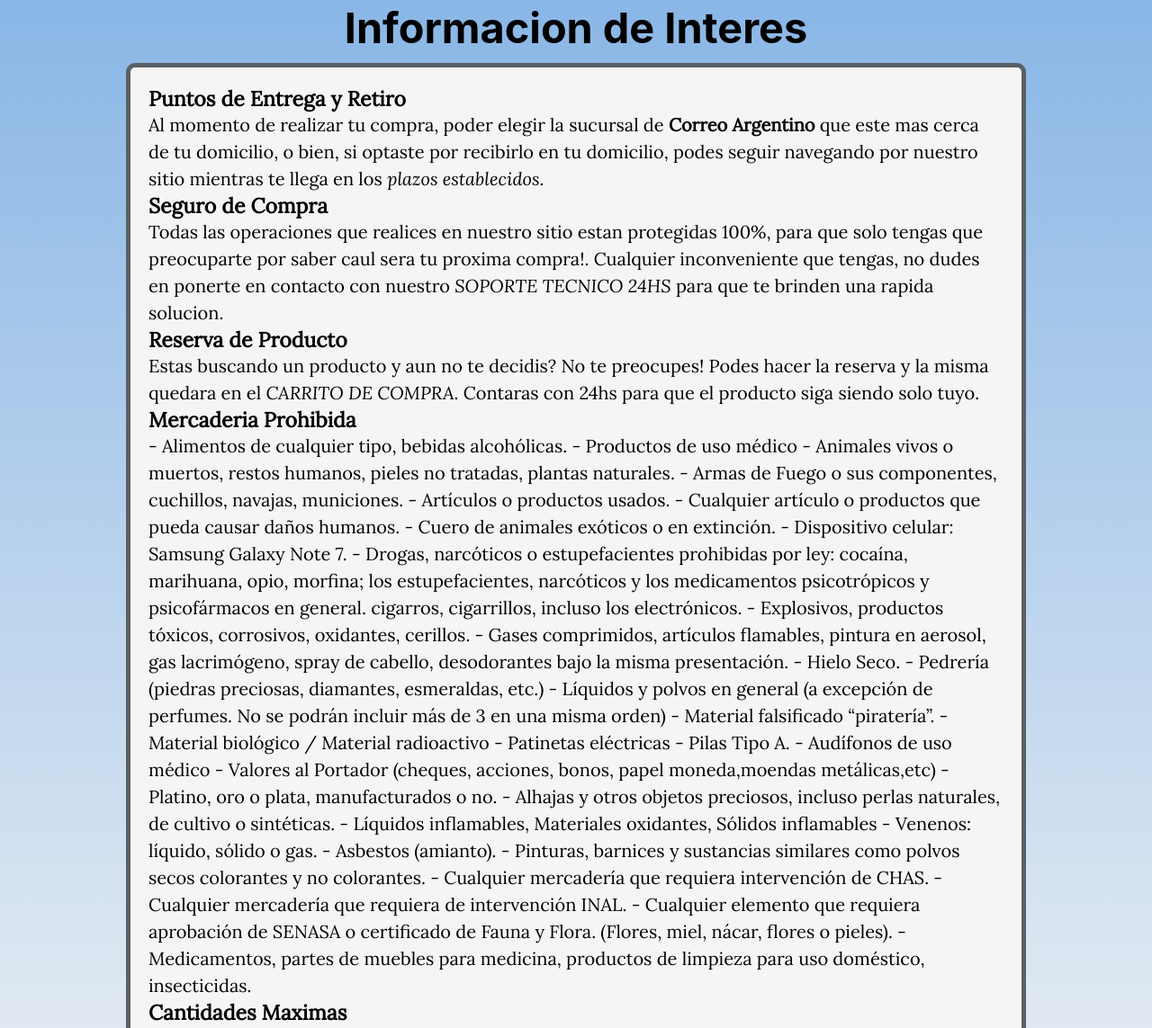
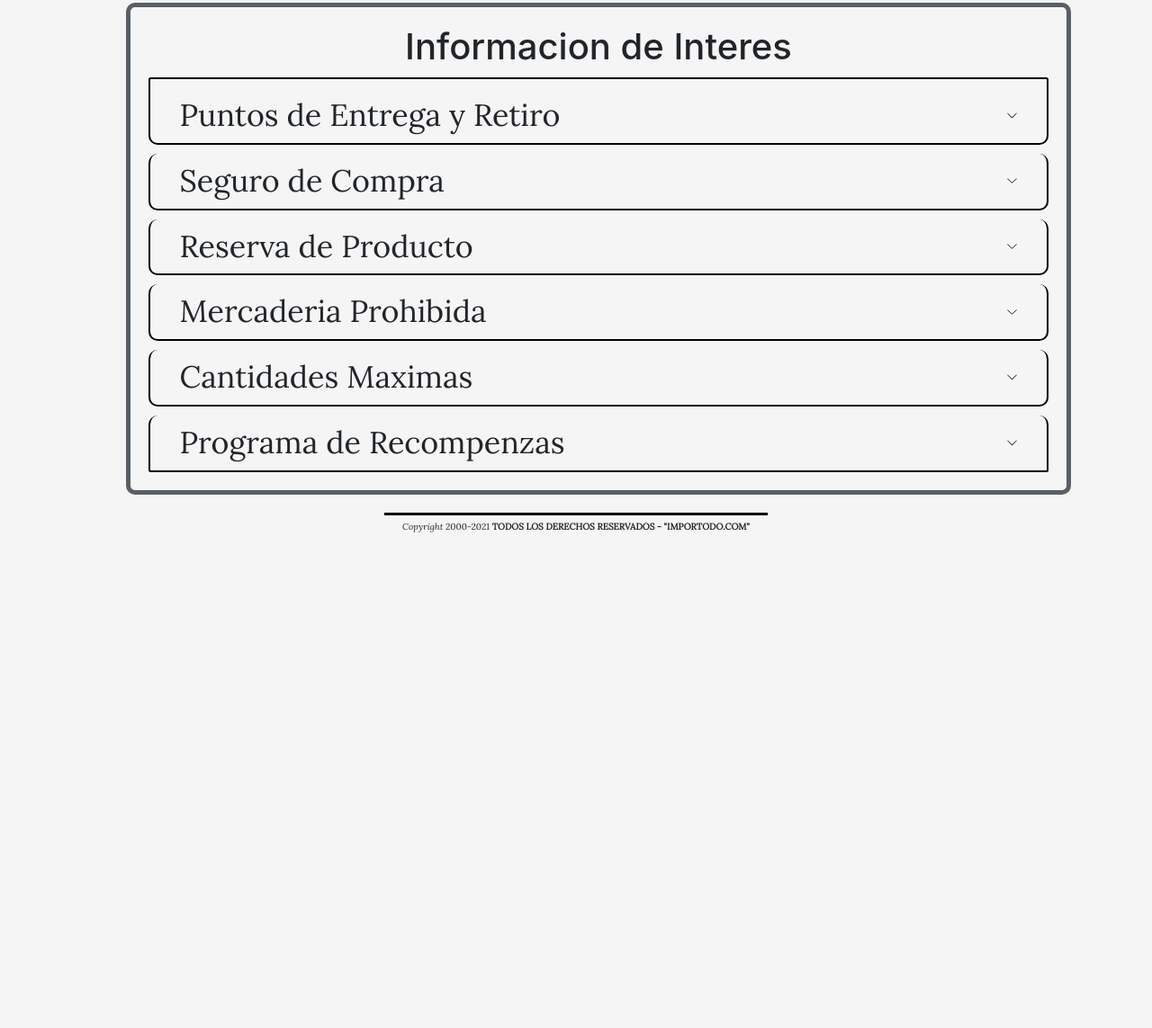
Before and after one commit to arielituzzz/importodo-ArielRicardoSuarezBaez, a plain HTML site: page informacion.html in a window 1280 px wide. Shown: the part 127-1270 px from the top of the page at 90% size. After the commit the page ends 800 px from the top, so only its background shows below. Drawn offline with nearby package versions, Linux system fonts and the light colour scheme.

Commit message:
Aplicado Bootstrap al index.html, ayuda.html e informacion.html

```diff
--- a/estilos.css
+++ b/estilos.css
@@ -1437,9 +1437,9 @@ ul li:hover ol {
 .body__randomTemplateInf {
   display: grid;
   grid-template-columns: 1fr;
-  grid-template-rows: 14rem 400rem 4rem;
+  grid-template-rows: auto auto auto;
   grid-template-areas: "randomHeader" "randomMain" "randomFooter";
-  background-image: linear-gradient(#80b1e5, whitesmoke);
+  background-color: whitesmoke;
 }
 
 .mainInfo {
@@ -1496,14 +1496,6 @@ ul li:hover ol {
 
 /* TABLET························································································································ */
 @media (min-width: 768px) {
-  .body__randomTemplateInf {
-    display: grid;
-    grid-template-columns: 1fr;
-    grid-template-rows: 11rem 249rem 4rem;
-    grid-template-areas: "randomHeader" "randomMain" "randomFooter";
-    background-image: linear-gradient(#80b1e5, whitesmoke);
-    justify-items: center;
-  }
   .mainInfo {
     display: grid;
     grid-template-columns: 1fr;
@@ -1516,14 +1508,6 @@ ul li:hover ol {
 
 /* DESKTOP ······················································································································· */
 @media (min-width: 1024px) {
-  .body__randomTemplateInf {
-    display: grid;
-    grid-template-columns: 1fr;
-    grid-template-rows: 11rem 139rem 4rem;
-    grid-template-areas: "randomHeader" "randomMain" "randomFooter";
-    background-image: linear-gradient(#80b1e5, whitesmoke);
-    justify-items: stretch;
-  }
   .headerAlternativo {
     display: grid;
     grid-template-columns: 1fr 1fr;
--- a/informacion.html
+++ b/informacion.html
@@ -5,6 +5,12 @@
     <meta http-equiv="X-UA-Compatible" content="IE=edge" />
     <meta name="viewport" content="width=device-width, initial-scale=1.0" />
     <title>ImporTodo.Com-Informacion Importante</title>
+    <link
+      href="https://cdn.jsdelivr.net/npm/bootstrap@5.1.0/dist/css/bootstrap.min.css"
+      rel="stylesheet"
+      integrity="sha384-KyZXEAg3QhqLMpG8r+8fhAXLRk2vvoC2f3B09zVXn8CA5QIVfZOJ3BCsw2P0p/We"
+      crossorigin="anonymous"
+    />
     <link rel="stylesheet" href="estilos.css" />
     <link rel="preconnect" href="https://fonts.googleapis.com" />
     <link rel="preconnect" href="https://fonts.gstatic.com" crossorigin />
@@ -37,92 +43,198 @@
       </div>
     </header>
     <main class="randomMain mainInfo">
-      <div class="mainInfo__Title">
-        <h3>Informacion de Interes</h3>
+      <section class="mainInfo__cuestion--container">
+        <div>
+          <h3 class="mainInfo__Title">Informacion de Interes</h3>
         </div>
-      <section class="mainInfo__cuestion--container">
-        <div class="mainInfo__cuestion1">
-          <h4 class="mainInfo__cuestion__subTitle">
+        <div class="accordion" id="accordionPanelsStayOpenExample">
+          <div class="accordion-item mainAyuda__cuestion">
+            <h4 class="accordion-header" id="panelsStayOpen-headingOne">
+              <button
+                class="accordion-button collapsed mainAyuda__cuestion__subTitle"
+                type="button"
+                data-bs-toggle="collapse"
+                data-bs-target="#panelsStayOpen-collapseOne"
+                aria-expanded="true"
+                aria-controls="panelsStayOpen-collapseOne"
+              >
                 Puntos de Entrega y Retiro
+              </button>
             </h4>
-          <p class="mainInfo__cuestion__text">
+            <div
+              id="panelsStayOpen-collapseOne"
+              class="accordion-collapse collapse"
+              aria-labelledby="panelsStayOpen-headingOne"
+            >
+              <p class="accordion-body mainAyuda__cuestion__text">
                 Al momento de realizar tu compra, poder elegir la sucursal de
                 <strong>Correo Argentino</strong> que este mas cerca de tu
-            domicilio, o bien, si optaste por recibirlo en tu domicilio, podes
-            seguir navegando por nuestro sitio mientras te llega en los
-            <em>plazos establecidos</em>.
+                domicilio, o bien, si optaste por recibirlo en tu domicilio,
+                podes seguir navegando por nuestro sitio mientras te llega en
+                los <em>plazos establecidos</em>.
               </p>
             </div>
-        <div class="mainInfo__cuestion2">
-          <h4 class="mainInfo__cuestion__subTitle">Seguro de Compra</h4>
-          <p class="mainInfo__cuestion__text">
-            Todas las operaciones que realices en nuestro sitio estan protegidas
-            100%, para que solo tengas que preocuparte por saber caul sera tu
-            proxima compra!. Cualquier inconveniente que tengas, no dudes en
-            ponerte en contacto con nuestro <em>SOPORTE TECNICO 24HS</em> para
-            que te brinden una rapida solucion.
+          </div>
+          <div class="accordion-item mainAyuda__cuestion">
+            <h4 class="accordion-header" id="panelsStayOpen-headingTwo">
+              <button
+                class="accordion-button collapsed mainAyuda__cuestion__subTitle"
+                type="button"
+                data-bs-toggle="collapse"
+                data-bs-target="#panelsStayOpen-collapseTwo"
+                aria-expanded="false"
+                aria-controls="panelsStayOpen-collapseTwo"
+              >
+                Seguro de Compra
+              </button>
+            </h4>
+            <div
+              id="panelsStayOpen-collapseTwo"
+              class="accordion-collapse collapse"
+              aria-labelledby="panelsStayOpen-headingTwo"
+            >
+              <p class="accordion-body mainAyuda__cuestion__text">
+                Todas las operaciones que realices en nuestro sitio estan
+                protegidas 100%, para que solo tengas que preocuparte por saber
+                caul sera tu proxima compra!. Cualquier inconveniente que
+                tengas, no dudes en ponerte en contacto con nuestro
+                <em>SOPORTE TECNICO 24HS</em> para que te brinden una rapida
+                solucion.
               </p>
             </div>
-        <div class="mainInfo__cuestion3">
-          <h4 class="mainInfo__cuestion__subTitle">Reserva de Producto</h4>
-          <p class="mainInfo__cuestion__text">
+          </div>
+          <div class="accordion-item mainAyuda__cuestion">
+            <h4 class="accordion-header" id="panelsStayOpen-headingThree">
+              <button
+                class="accordion-button collapsed mainAyuda__cuestion__subTitle"
+                type="button"
+                data-bs-toggle="collapse"
+                data-bs-target="#panelsStayOpen-collapseThree"
+                aria-expanded="false"
+                aria-controls="panelsStayOpen-collapseThree"
+              >
+                Reserva de Producto
+              </button>
+            </h4>
+            <div
+              id="panelsStayOpen-collapseThree"
+              class="accordion-collapse collapse"
+              aria-labelledby="panelsStayOpen-headingThree"
+            >
+              <p class="accordion-body mainAyuda__cuestion__text">
                 Estas buscando un producto y aun no te decidis? No te preocupes!
                 Podes hacer la reserva y la misma quedara en el
-            <em>CARRITO DE COMPRA</em>. Contaras con 24hs para que el producto
-            siga siendo solo tuyo.
+                <em>CARRITO DE COMPRA</em>. Contaras con 24hs para que el
+                producto siga siendo solo tuyo.
               </p>
             </div>
-        <div class="mainInfo__cuestion4">
-          <h4 class="mainInfo__cuestion__subTitle">Mercaderia Prohibida</h4>
-          <p class="mainInfo__cuestion__text">
-            - Alimentos de cualquier tipo, bebidas alcohólicas. - Productos de
-            uso médico - Animales vivos o muertos, restos humanos, pieles no
-            tratadas, plantas naturales. - Armas de Fuego o sus componentes,
-            cuchillos, navajas, municiones. - Artículos o productos usados. -
-            Cualquier artículo o productos que pueda causar daños humanos. -
-            Cuero de animales exóticos o en extinción. - Dispositivo celular:
-            Samsung Galaxy Note 7. - Drogas, narcóticos o estupefacientes
-            prohibidas por ley: cocaína, marihuana, opio, morfina; los
-            estupefacientes, narcóticos y los medicamentos psicotrópicos y
-            psicofármacos en general. cigarros, cigarrillos, incluso los
-            electrónicos. - Explosivos, productos tóxicos, corrosivos,
-            oxidantes, cerillos. - Gases comprimidos, artículos flamables,
-            pintura en aerosol, gas lacrimógeno, spray de cabello, desodorantes
-            bajo la misma presentación. - Hielo Seco. - Pedrería (piedras
-            preciosas, diamantes, esmeraldas, etc.) - Líquidos y polvos en
-            general (a excepción de perfumes. No se podrán incluir más de 3 en
-            una misma orden) - Material falsificado “piratería”. - Material
-            biológico / Material radioactivo - Patinetas eléctricas - Pilas Tipo
-            A. - Audífonos de uso médico - Valores al Portador (cheques,
-            acciones, bonos, papel moneda,moendas metálicas,etc) - Platino, oro
-            o plata, manufacturados o no. - Alhajas y otros objetos preciosos,
-            incluso perlas naturales, de cultivo o sintéticas. - Líquidos
-            inflamables, Materiales oxidantes, Sólidos inflamables - Venenos:
-            líquido, sólido o gas. - Asbestos (amianto). - Pinturas, barnices y
-            sustancias similares como polvos secos colorantes y no colorantes. -
-            Cualquier mercadería que requiera intervención de CHAS. - Cualquier
-            mercadería que requiera de intervención INAL. - Cualquier elemento
-            que requiera aprobación de SENASA o certificado de Fauna y Flora.
-            (Flores, miel, nácar, flores o pieles). - Medicamentos, partes de
-            muebles para medicina, productos de limpieza para uso doméstico,
+          </div>
+          <div class="accordion-item mainAyuda__cuestion">
+            <h4 class="accordion-header" id="panelsStayOpen-headingFour">
+              <button
+                class="accordion-button collapsed mainAyuda__cuestion__subTitle"
+                type="button"
+                data-bs-toggle="collapse"
+                data-bs-target="#panelsStayOpen-collapseFour"
+                aria-expanded="true"
+                aria-controls="panelsStayOpen-collapseFour"
+              >
+                Mercaderia Prohibida
+              </button>
+            </h4>
+            <div
+              id="panelsStayOpen-collapseFour"
+              class="accordion-collapse collapse"
+              aria-labelledby="panelsStayOpen-headingFour"
+            >
+              <p class="accordion-body mainAyuda__cuestion__text">
+                - Alimentos de cualquier tipo, bebidas alcohólicas. - Productos
+                de uso médico - Animales vivos o muertos, restos humanos, pieles
+                no tratadas, plantas naturales. - Armas de Fuego o sus
+                componentes, cuchillos, navajas, municiones. - Artículos o
+                productos usados. - Cualquier artículo o productos que pueda
+                causar daños humanos. - Cuero de animales exóticos o en
+                extinción. - Dispositivo celular: Samsung Galaxy Note 7. -
+                Drogas, narcóticos o estupefacientes prohibidas por ley:
+                cocaína, marihuana, opio, morfina; los estupefacientes,
+                narcóticos y los medicamentos psicotrópicos y psicofármacos en
+                general. cigarros, cigarrillos, incluso los electrónicos. -
+                Explosivos, productos tóxicos, corrosivos, oxidantes, cerillos.
+                - Gases comprimidos, artículos flamables, pintura en aerosol,
+                gas lacrimógeno, spray de cabello, desodorantes bajo la misma
+                presentación. - Hielo Seco. - Pedrería (piedras preciosas,
+                diamantes, esmeraldas, etc.) - Líquidos y polvos en general (a
+                excepción de perfumes. No se podrán incluir más de 3 en una
+                misma orden) - Material falsificado “piratería”. - Material
+                biológico / Material radioactivo - Patinetas eléctricas - Pilas
+                Tipo A. - Audífonos de uso médico - Valores al Portador
+                (cheques, acciones, bonos, papel moneda,moendas metálicas,etc) -
+                Platino, oro o plata, manufacturados o no. - Alhajas y otros
+                objetos preciosos, incluso perlas naturales, de cultivo o
+                sintéticas. - Líquidos inflamables, Materiales oxidantes,
+                Sólidos inflamables - Venenos: líquido, sólido o gas. - Asbestos
+                (amianto). - Pinturas, barnices y sustancias similares como
+                polvos secos colorantes y no colorantes. - Cualquier mercadería
+                que requiera intervención de CHAS. - Cualquier mercadería que
+                requiera de intervención INAL. - Cualquier elemento que requiera
+                aprobación de SENASA o certificado de Fauna y Flora. (Flores,
+                miel, nácar, flores o pieles). - Medicamentos, partes de muebles
+                para medicina, productos de limpieza para uso doméstico,
                 insecticidas.
               </p>
             </div>
-        <div class="mainInfo__cuestion5">
-          <h4 class="mainInfo__cuestion__subTitle">Cantidades Maximas</h4>
-          <p class="mainInfo__cuestion__text">
+          </div>
+          <div class="accordion-item mainAyuda__cuestion">
+            <h4 class="accordion-header" id="panelsStayOpen-headingFive">
+              <button
+                class="accordion-button collapsed mainAyuda__cuestion__subTitle"
+                type="button"
+                data-bs-toggle="collapse"
+                data-bs-target="#panelsStayOpen-collapseFive"
+                aria-expanded="false"
+                aria-controls="panelsStayOpen-collapseFive"
+              >
+                Cantidades Maximas
+              </button>
+            </h4>
+            <div
+              id="panelsStayOpen-collapseFive"
+              class="accordion-collapse collapse"
+              aria-labelledby="panelsStayOpen-headingFive"
+            >
+              <p class="accordion-body mainAyuda__cuestion__text">
                 El maximo POR ENVIO es de 5Kg. y hasta 8Un. del mismo producto.
               </p>
             </div>
-        <div class="mainInfo__cuestion6">
-          <h4 class="mainInfo__cuestion__subTitle">Programa de Recompenzas</h4>
-          <p class="mainInfo__cuestion__text">
+          </div>
+          <div class="accordion-item mainAyuda__cuestion">
+            <h4 class="accordion-header" id="panelsStayOpen-headingSix">
+              <button
+                class="accordion-button collapsed mainAyuda__cuestion__subTitle"
+                type="button"
+                data-bs-toggle="collapse"
+                data-bs-target="#panelsStayOpen-collapseSix"
+                aria-expanded="false"
+                aria-controls="panelsStayOpen-collapseSix"
+              >
+                Programa de Recompenzas
+              </button>
+            </h4>
+            <div
+              id="panelsStayOpen-collapseSix"
+              class="accordion-collapse collapse"
+              aria-labelledby="panelsStayOpen-headingSix"
+            >
+              <p class="accordion-body mainAyuda__cuestion__text">
                 Lorem ipsum dolor sit, amet consectetur adipisicing elit. Aut
                 delectus aperiam, nesciunt repudiandae molestiae eaque libero
                 laudantium quidem distinctio. Nulla et, velit amet voluptatibus
-            eveniet aperiam ducimus dolor! Expedita fuga inventore at similique
-            reprehenderit aperiam sit facilis culpa repudiandae nobis.
+                eveniet aperiam ducimus dolor! Expedita fuga inventore at
+                similique reprehenderit aperiam sit facilis culpa repudiandae
+                nobis.
               </p>
+            </div>
+          </div>
         </div>
       </section>
     </main>
@@ -132,5 +244,10 @@
         <strong>TODOS LOS DERECHOS RESERVADOS - "IMPORTODO.COM"</strong>
       </div>
     </footer>
+    <script
+      src="https://cdn.jsdelivr.net/npm/bootstrap@5.1.0/dist/js/bootstrap.bundle.min.js"
+      integrity="sha384-U1DAWAznBHeqEIlVSCgzq+c9gqGAJn5c/t99JyeKa9xxaYpSvHU5awsuZVVFIhvj"
+      crossorigin="anonymous"
+    ></script>
   </body>
 </html>
```
Also changed, not shown: index.html (+3 -0 lines). Lines whose indentation alone changed are shown as unchanged.
